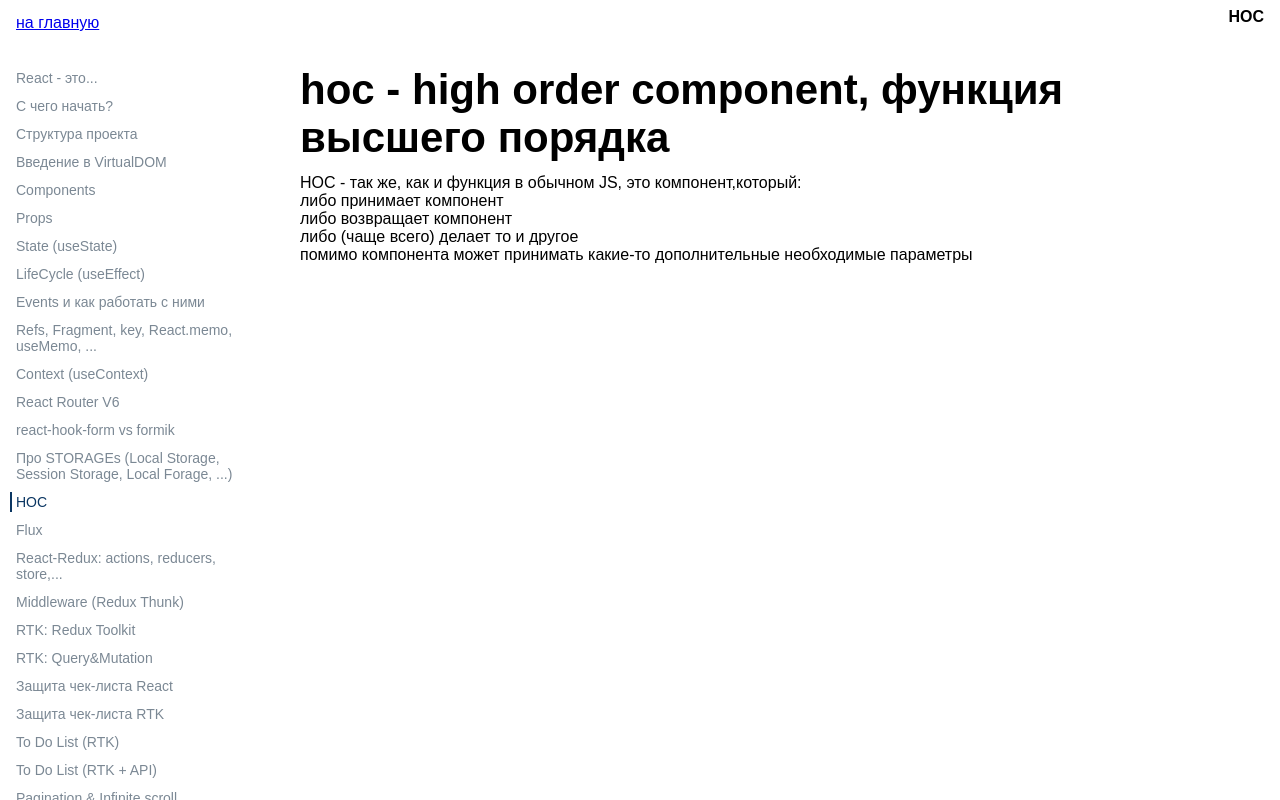
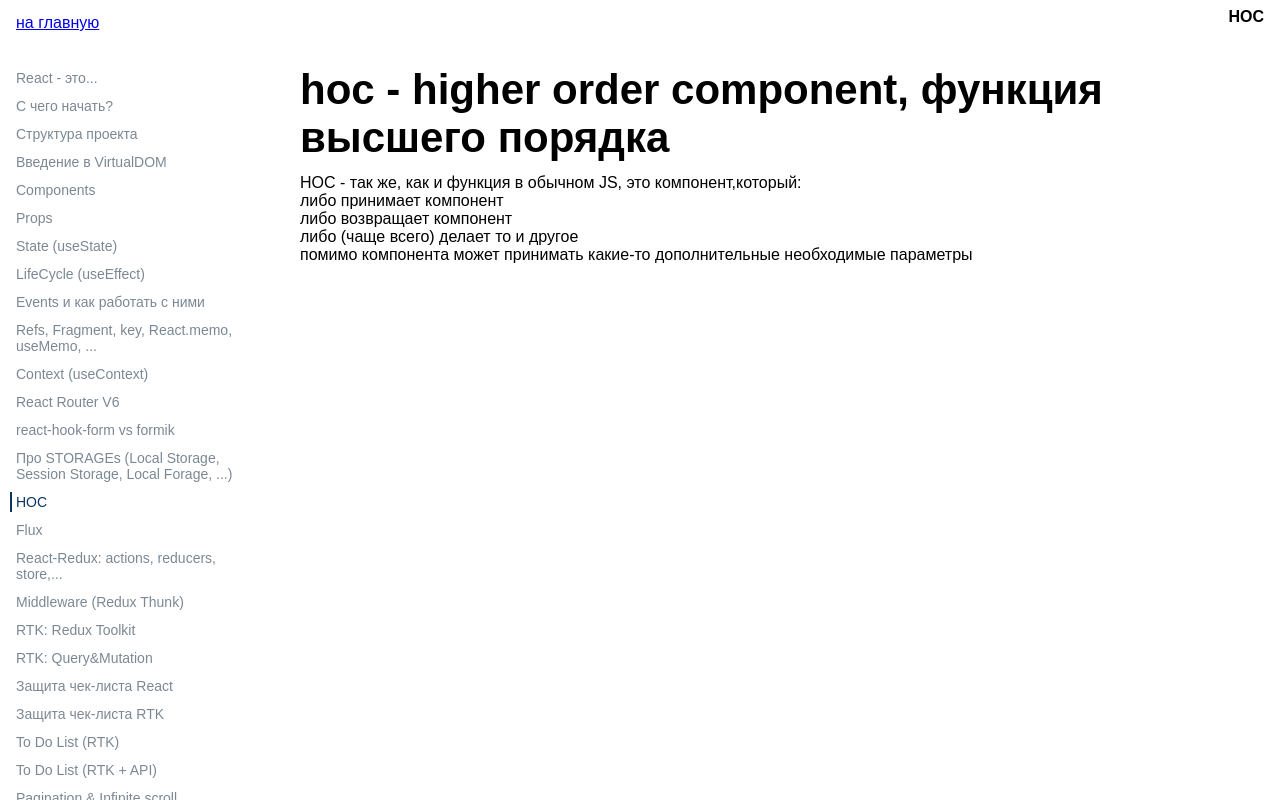
Before and after one commit to slavkapiyavka/react-cheatsheet, a Next.js app: page /hoc in a window 1280 px wide. Built offline with nearby package versions, Linux system fonts and the light colour scheme; a web font is replaced by a local one.

Commit message:
fix: HOC typo

```diff
--- a/src/app/hoc/page.tsx
+++ b/src/app/hoc/page.tsx
@@ -1,7 +1,7 @@
 export default function HOC() {
     return (
         <div className="content">
-            <h1>hoc - high order component, функция высшего порядка</h1>
+            <h1>hoc - higher order component, функция высшего порядка</h1>
             <div>
                 <p>HOC - так же, как и функция в обычном JS, это компонент,который:</p>
                 <ul>
```
